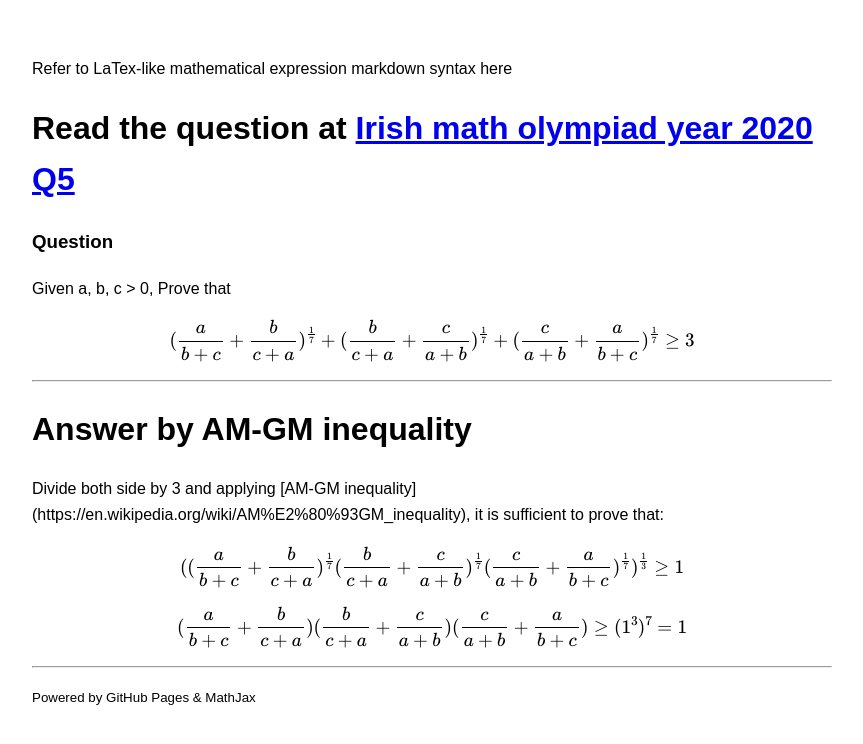
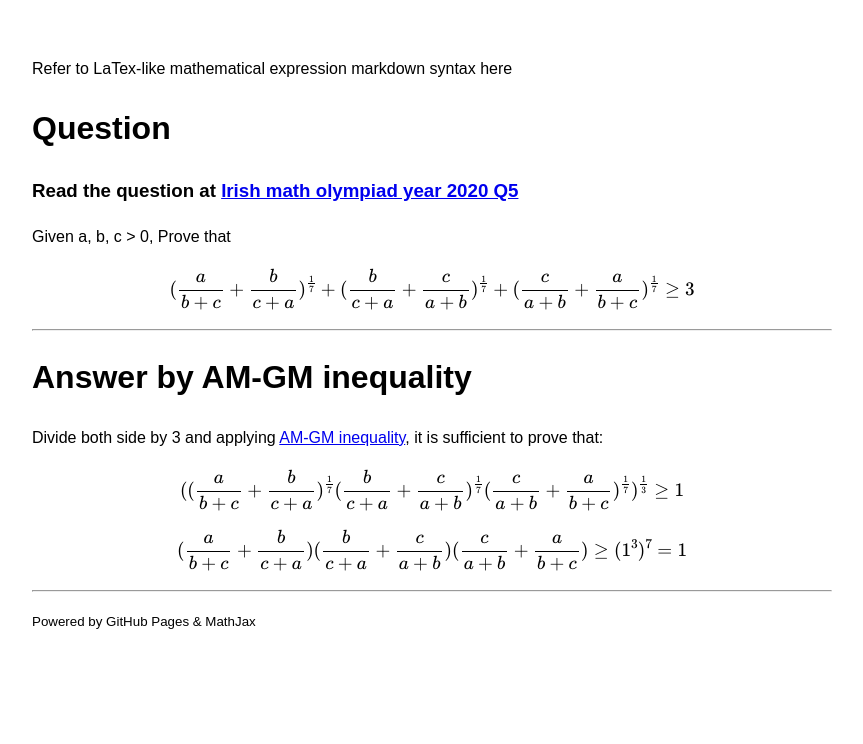
Before and after one commit to tinhomak/tinhomak.github.io, a Jekyll site: the page docs/math/solve_an_2020_irish_math_olymapid_question.html, which Jekyll copies as it is, in a window 1280 px wide. Shown: the top 744 px of the page, without its empty margins (208-1071 px from the left). Built offline with Jekyll 4.4.1, drawn with Linux system fonts in a browser that asks for light colours; some of the changed lines change nothing that is shown.

Commit message:
Fix heading order and link formatting in HTML

```diff
--- a/docs/math/solve_an_2020_irish_math_olymapid_question.html
+++ b/docs/math/solve_an_2020_irish_math_olymapid_question.html
@@ -8,15 +8,16 @@
 <body style="font-family: sans-serif; line-height: 1.6; padding: 40px; max-width: 800px; margin: auto;">
 
     <p>Refer to <a herf="https://docs.github.com/en/get-started/writing-on-github/working-with-advanced-formatting/writing-mathematical-expressions">LaTex-like mathematical expression markdown syntax here</a></p>
-    <h1>Read the question at <a href="https://maths.ucd.ie/~dukes/Irish_Maths_Olympiad_Compendium.pdf">Irish math olympiad year 2020 Q5</a></h1>
-    <h3>Question</h3>
+    <h1>Question</h1>
+    <h3>Read the question at <a href="https://maths.ucd.ie/~dukes/Irish_Maths_Olympiad_Compendium.pdf">Irish math olympiad year 2020 Q5</a></h3>
+
     <p>Given a, b, c > 0, Prove that</p>
 $$(\frac{a}{b+c} + \frac{b}{c+a}) ^ \frac{1}{7} + (\frac{b}{c+a} + \frac{c}{a+b}) ^ \frac{1}{7} + (\frac{c}{a+b} + \frac{a}{b+c}) ^ \frac{1}{7} \geq 3$$
 
     <hr/>
 
     <h1>Answer by AM-GM inequality</h1>
-    <p>Divide both side by 3 and applying [AM-GM inequality](https://en.wikipedia.org/wiki/AM%E2%80%93GM_inequality), it is sufficient to prove that:</p>
+    <p>Divide both side by 3 and applying <a href="https://en.wikipedia.org/wiki/AM%E2%80%93GM_inequality">AM-GM inequality</a>, it is sufficient to prove that:</p>
   $$((\frac{a}{b+c} + \frac{b}{c+a}) ^ \frac{1}{7}  (\frac{b}{c+a} + \frac{c}{a+b}) ^ \frac{1}{7}  (\frac{c}{a+b} + \frac{a}{b+c}) ^ \frac{1}{7}) ^ \frac{1}{3} \geq 1$$
   $$(\frac{a}{b+c} + \frac{b}{c+a})  (\frac{b}{c+a} + \frac{c}{a+b}) (\frac{c}{a+b} + \frac{a}{b+c}) \geq (1 ^ 3) ^ 7 = 1$$
 
```
